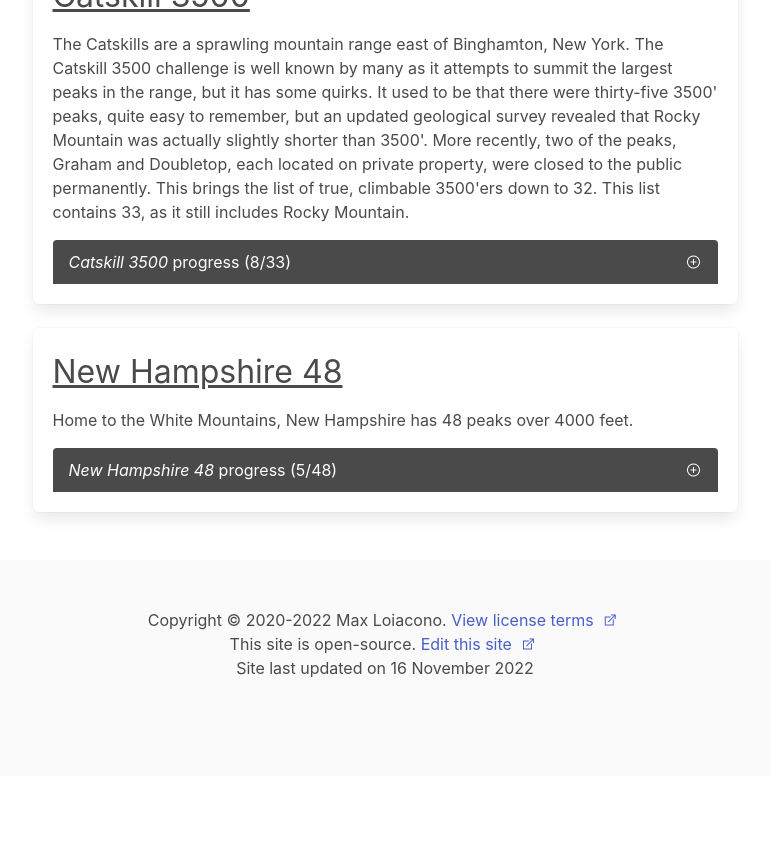
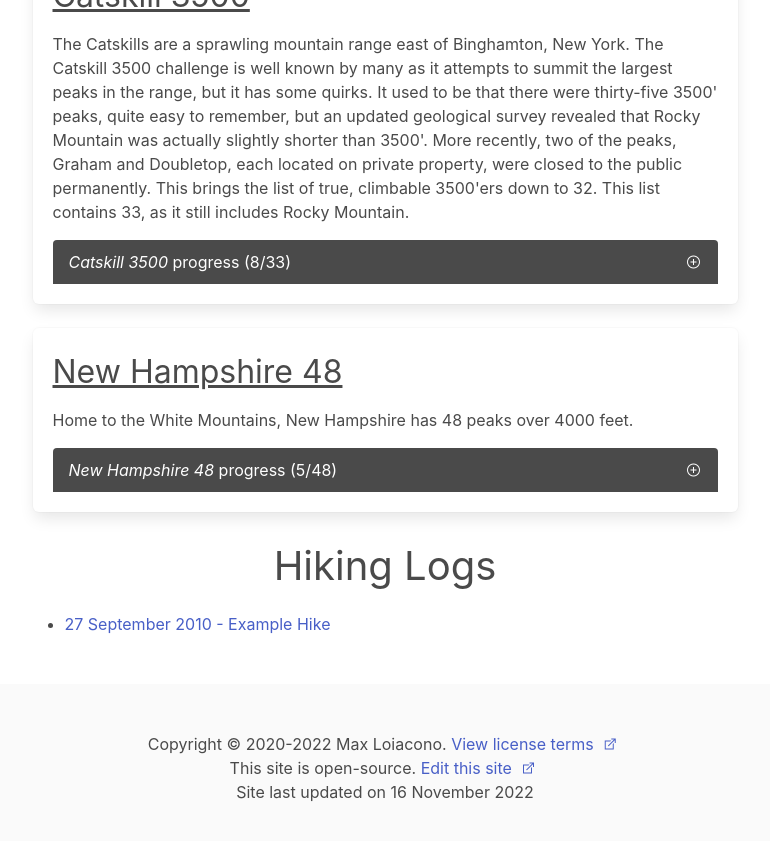
Before and after one commit to itsmaxymoo/itsmaxymoo.com, a Jekyll site: the page built from hiking.html, in a window 1280 px wide and 900 px high, scrolled down 965 px. Shown: the top 841 px of the window, without its empty margins (255-1025 px from the left). Built offline with Jekyll 4.4.1, drawn with Linux system fonts in a browser that asks for light colours; before the commit the page ends 1741 px from its top, so only the background shows below that.

Commit message:
hike list

```diff
--- a/hiking.html
+++ b/hiking.html
@@ -86,5 +86,23 @@
 
 		{% endfor %}
 
+		<h2 class="is-size-2 has-text-centered">Hiking Logs</h2>
+
+		<!-- <p class="is-size-5 has-text-justified pt-3 pb-4">
+
+		</p> -->
+
+		<div class="content">
+
+			<ul>
+				{% for h in site.hikes %}
+					<li>
+						<a href="{{ h.url }}">{{ h.date | date_to_long_string }} - {{ h.title }}</a>
+					</li>
+				{% endfor %}
+			</ul>
+
+		</div>
+
 	</div>
 </section>
```
